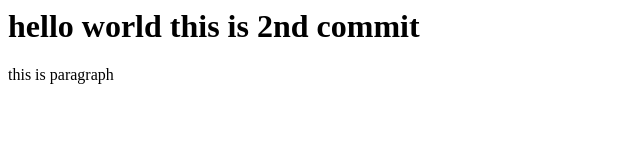
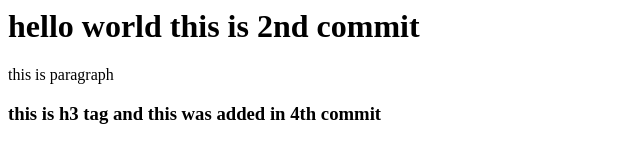
Before and after one commit to Abdul535/D24_git_test, a plain HTML site: page index.html in a window 1280 px wide. Shown: the whole page, without its empty margins (0-640 px from the left). Drawn offline with Linux system fonts and the light colour scheme.

Commit message:
added h3 tag

```diff
--- a/index.html
+++ b/index.html
@@ -1,2 +1,3 @@
 <h1>hello world this is 2nd commit</h1>
 <p>this is paragraph</p>
+<h3> this is h3 tag and this was added in 4th commit </h3>
```
